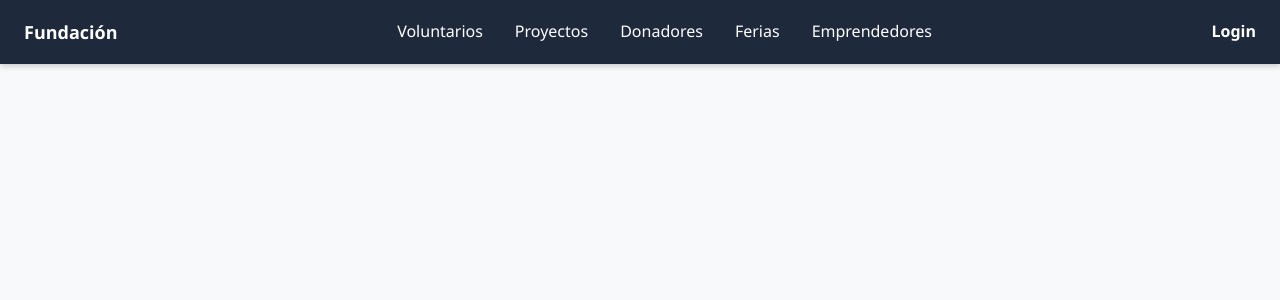
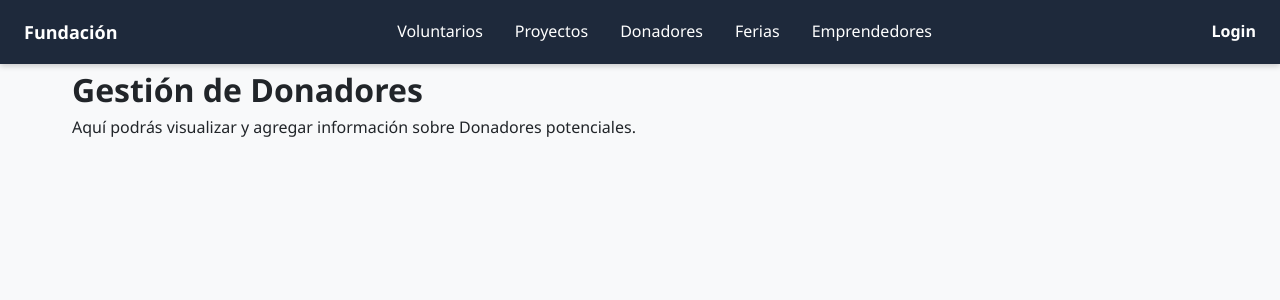
Before and after one commit to Jose-Picado-Zamora/Progra4-Proyecto, a React (Vite) app: page /donadores in a window 1280 px wide. Shown: the top 300 px of the page. Built offline with nearby package versions, Linux system fonts and the light colour scheme.

Commit message:
Realize el page de mi modulo con algo base

```diff
--- a/src/App.tsx
+++ b/src/App.tsx
@@ -1,6 +1,7 @@
 import Navbar from "./components/Navbar";
 import { Routes, Route } from "react-router-dom";
 import Ferias from "./pages/Ferias";
+import Donadores from "./pages/Donadores";
 
 function App() {
   return (
@@ -10,6 +11,9 @@ function App() {
         <Routes>
           <Route path="/ferias" element={<Ferias />} />
         </Routes>
+        <Routes>
+          <Route path="/donadores" element={<Donadores />} />
+        </Routes>
       </div>
     </>
   );
--- /dev/null
+++ b/src/pages/Donadores.tsx
@@ -0,0 +1,10 @@
+const Donadores = () => {
+    return (
+        <div className="page-content main-container">
+          <h1>Gestión de Donadores</h1>
+          <p>Aquí podrás visualizar y agregar información sobre Donadores potenciales.</p>
+        </div>
+      );
+  };
+
+  export default Donadores;
```
